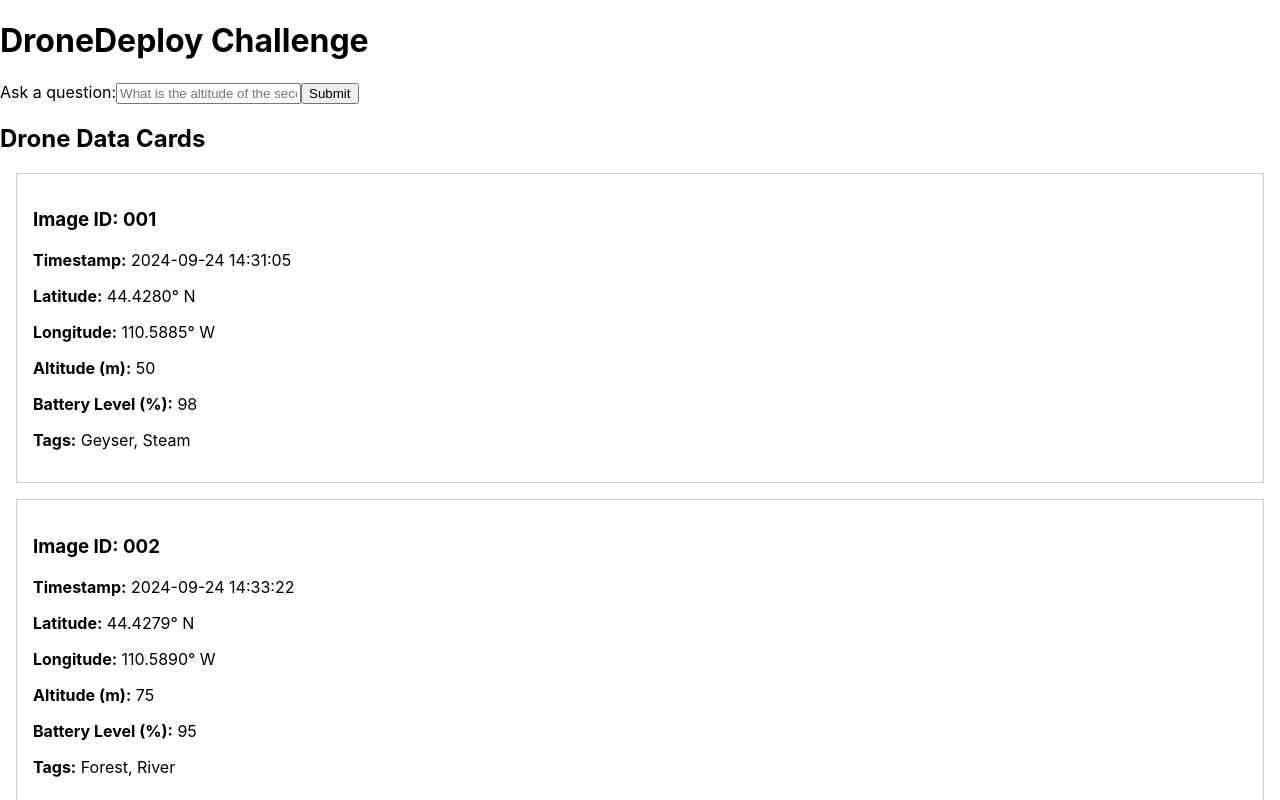
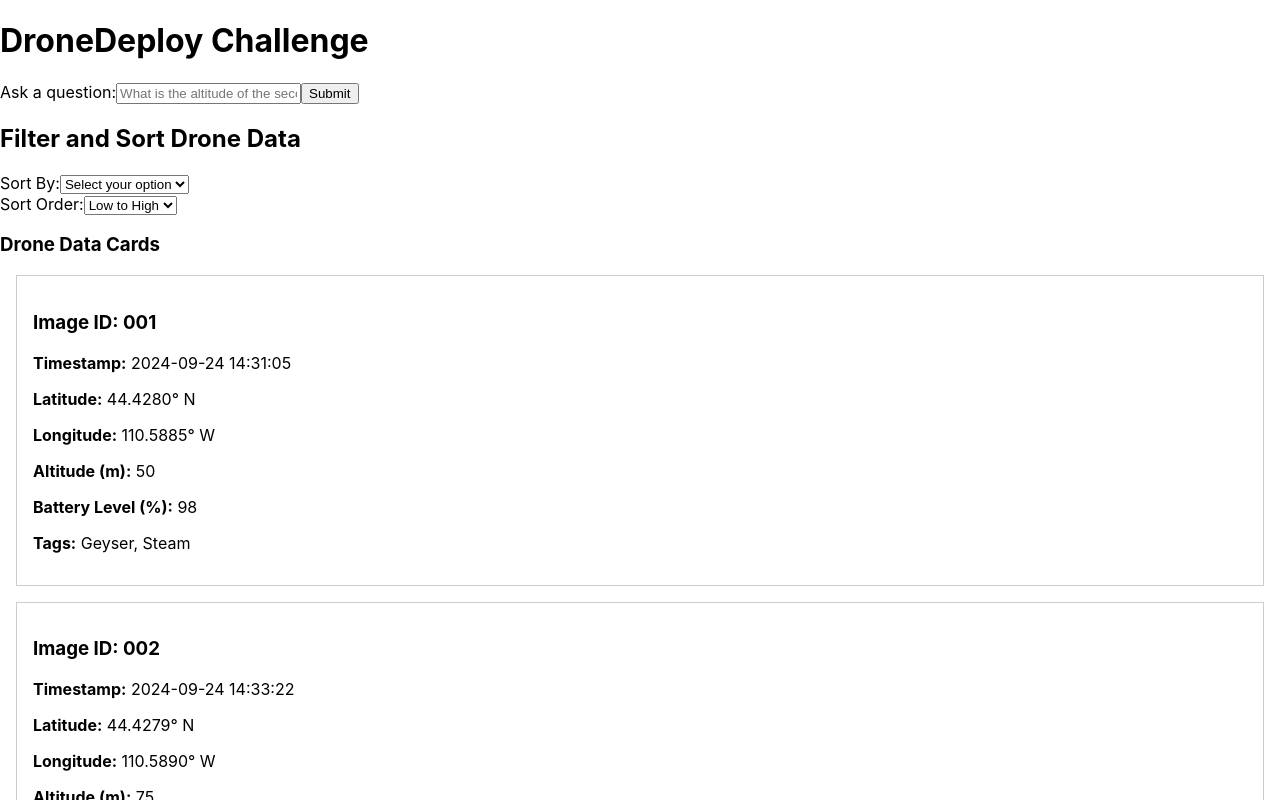
Before and after one commit to EmmaBin/intern-challenge, a React (Create React App) app: page / in a window 1280 px wide. Shown: the top 800 px of the page. Built offline with nearby package versions, Linux system fonts and the light colour scheme.

Commit message:
added sorting feature

```diff
--- a/src/App.js
+++ b/src/App.js
@@ -1,9 +1,43 @@
-import { useState } from 'react';
+import { useState, useEffect } from 'react';
 import imageData from './image_data.json'
 
 function App() {
   const [formData, setFormData] = useState('');
   const [response, setResponse] = useState('');
+  const [sortedData, setSortedData] = useState(imageData)
+  const [sortCriteria, setSortCriteria] = useState({
+    field: '',
+    lowToHigh: true
+  })
+
+
+  function handleSort() {
+    let data = [...imageData];
+
+    if (sortCriteria.field) {
+
+      data.sort((a, b) => {
+        if (sortCriteria.field === 'altitude') {
+          return sortCriteria.lowToHigh ? a.altitude_m - b.altitude_m : b.altitude_m - a.altitude_m;
+        } else if (sortCriteria.field === 'battery') {
+          return sortCriteria.lowToHigh ? a.battery_level_pct - b.battery_level_pct : b.battery_level_pct - a.battery_level_pct;
+        } else if (sortCriteria.field === 'timestamp') {
+          return sortCriteria.lowToHigh
+            ? new Date(a.timestamp) - new Date(b.timestamp)
+            : new Date(b.timestamp) - new Date(a.timestamp);
+        }
+        return 0;
+      });
+
+    }
+
+    setSortedData(data);
+  }
+  useEffect(() => {
+    handleSort();
+  }, [sortCriteria]);
+
+
 
   async function handleSubmit(e) {
     e.preventDefault();
@@ -35,7 +69,7 @@ function App() {
         <label htmlFor='question'>Ask a question:</label>
         <input
           type="text"
-          className="question"
+          id="question"
           value={formData}
           onChange={(e) => setFormData(e.target.value)}
           placeholder='What is the altitude of the second image?'
@@ -52,10 +86,48 @@ function App() {
       )}
 
 
-      <h2>Drone Data Cards</h2>
+      <h2>Filter and Sort Drone Data</h2>
+
+      <div>
+        <label htmlFor="sort">Sort By:</label>
+        <select
+          id="sort"
+          value={sortCriteria.field}
+          onChange={(e) =>
+            setSortCriteria({ ...sortCriteria, field: e.target.value })
+          }
+        >
+          <option value="" disabled>
+            Select your option
+          </option>
+          <option value="altitude">Altitude</option>
+          <option value="battery">Battery Level</option>
+          <option value="timestamp">Timestamp</option>
+        </select>
+      </div>
+
+      <div>
+        <label htmlFor="sortOrder">Sort Order:</label>
+        <select
+          id="sortOrder"
+          value={sortCriteria.lowToHigh ? 'true' : 'false'}
+          onChange={() =>
+            setSortCriteria((prev) => ({
+              ...prev,
+              lowToHigh: !prev.lowToHigh,
+            }))
+          }
+        >
+          <option value="true">Low to High</option>
+          <option value="false">High to Low</option>
+        </select>
+      </div>
+
+
+      <h3>Drone Data Cards</h3>
       <div>
         {(
-          imageData.map((data, index) => (
+          sortedData.map((data, index) => (
             <div key={index} style={{ border: '1px solid #ccc', padding: '16px', margin: '16px' }}>
               <h3>Image ID: {data.image_id}</h3>
               <p><strong>Timestamp:</strong> {data.timestamp}</p>
```
